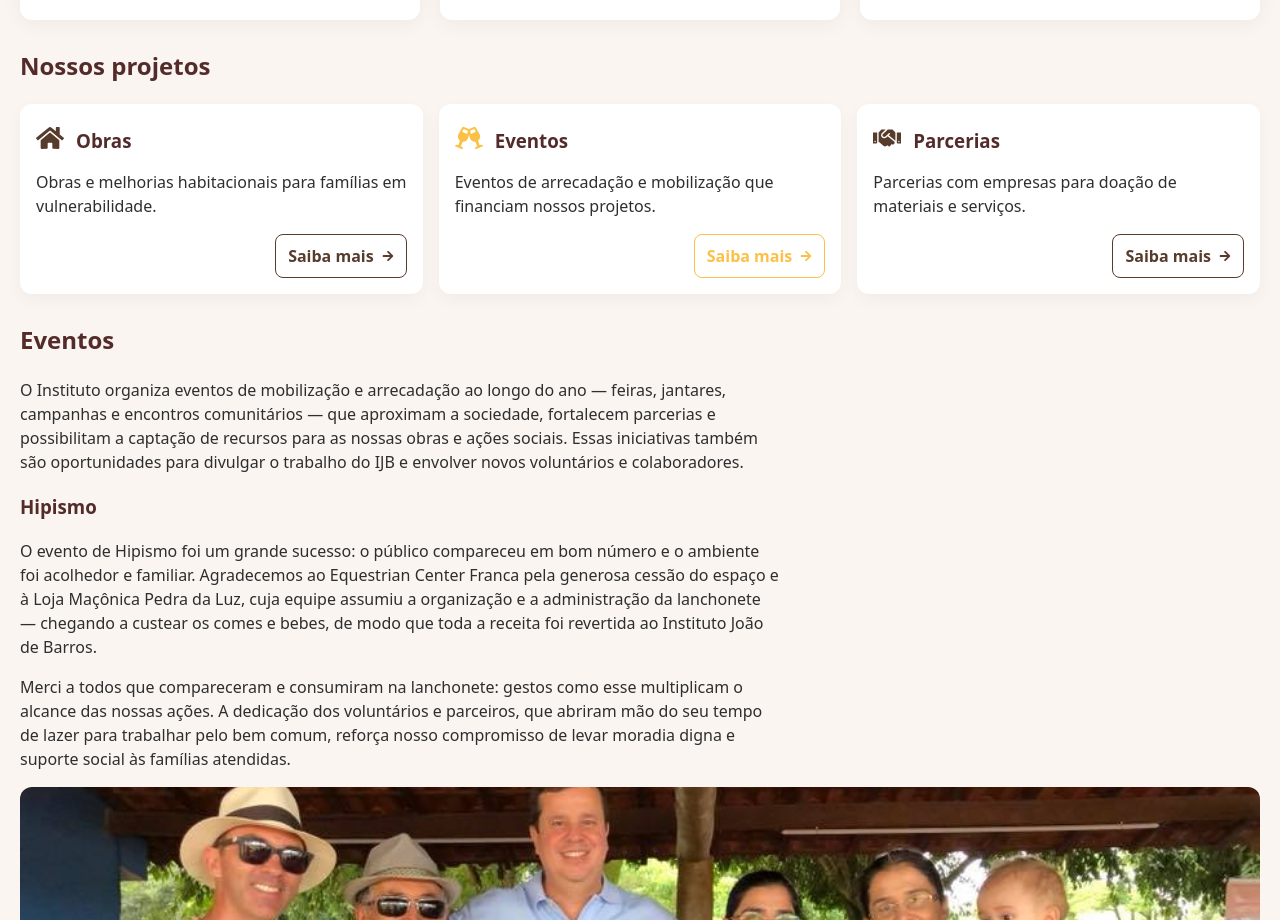
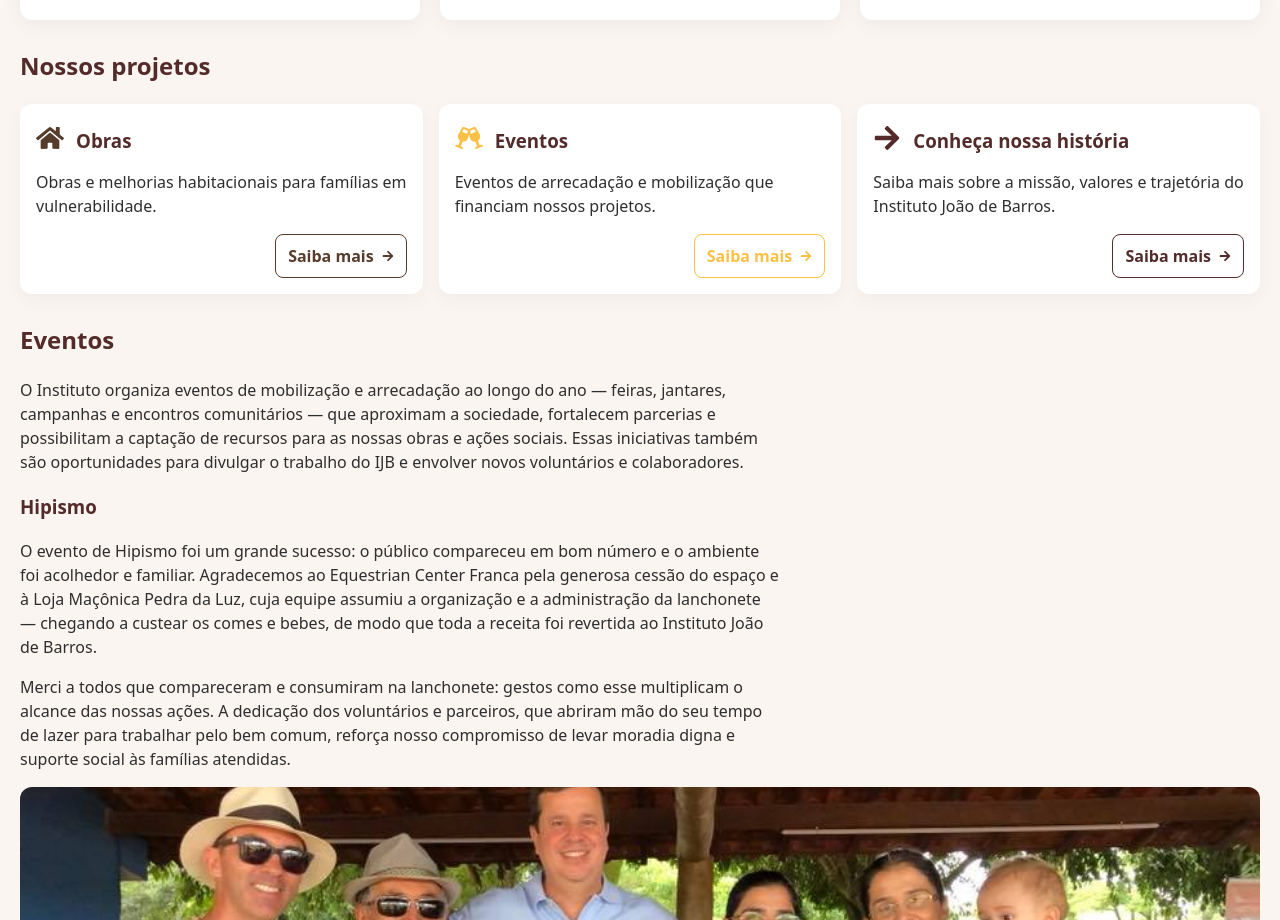
Before and after one commit to viniciuslprado/IJB, a React (Vite) app in the folder frontend/: page / in a window 1280 px wide. Shown: the part 1380-2300 px from the top of the page. Built offline with nearby package versions, Linux system fonts and the light colour scheme.

Commit message:
home-botao

```diff
--- a/frontend/src/pages/Home.tsx
+++ b/frontend/src/pages/Home.tsx
@@ -4,7 +4,7 @@ import { theme } from '../styles/theme'
 import BotaoCTA from '../components/ui/BotaoCTA'
 import DonationModal from '../components/ui/DonationModal'
 import Carousel from '../components/ui/Carousel'
-import { FaBoxOpen, FaArrowRight, FaHandHoldingHeart, FaCalendarAlt, FaHome, FaHandshake, FaGlassCheers } from 'react-icons/fa'
+import { FaBoxOpen, FaArrowRight, FaHandHoldingHeart, FaCalendarAlt, FaHome , FaGlassCheers } from 'react-icons/fa'
 
 // heroStyle removed (unused) — estilos aplicados inline onde necessário
 
@@ -240,13 +240,13 @@ const Home: React.FC = () => {
 
           <article className="hover-card" style={{ background: '#fff', padding: 16, borderRadius: theme.radii.soft, boxShadow: '0 6px 18px rgba(0,0,0,0.04)' }}>
             <div style={{ display: 'flex', alignItems: 'center', gap: 12 }}>
-              <div style={{ fontSize: 28, color: theme.colors.brownWarm }}><FaHandshake /></div>
-              <h3 style={{ margin: 0, color: theme.colors.primary }}>Parcerias</h3>
+              <div style={{ fontSize: 28, color: theme.colors.primary }}><FaArrowRight /></div>
+              <h3 style={{ margin: 0, color: theme.colors.primary }}>Conheça nossa história</h3>
             </div>
-            <p style={{ marginTop: 8, color: theme.colors.text }}>Parcerias com empresas para doação de materiais e serviços.</p>
+            <p style={{ marginTop: 8, color: theme.colors.text }}>Saiba mais sobre a missão, valores e trajetória do Instituto João de Barros.</p>
             <div style={{ display: 'flex', justifyContent: 'flex-end' }}>
-              <a href="/ajudar#doacoes" style={{ textDecoration: 'none' }}>
-                <button style={{ padding: '8px 12px', borderRadius: 8, background: 'transparent', color: theme.colors.brownWarm, border: `1px solid ${theme.colors.brownWarm}`, fontWeight: 700, display: 'flex', alignItems: 'center', gap: 8 }}>
+              <a href="/sobre" style={{ textDecoration: 'none' }}>
+                <button style={{ padding: '8px 12px', borderRadius: 8, background: 'transparent', color: theme.colors.primary, border: `1px solid ${theme.colors.primary}`, fontWeight: 700, display: 'flex', alignItems: 'center', gap: 8 }}>
                   Saiba mais <FaArrowRight size={12} />
                 </button>
               </a>
```
